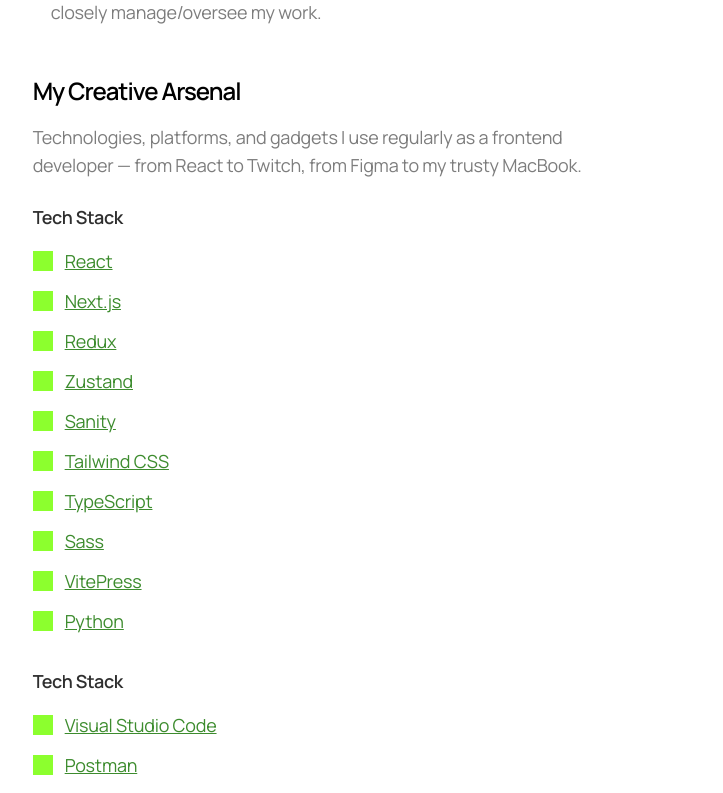
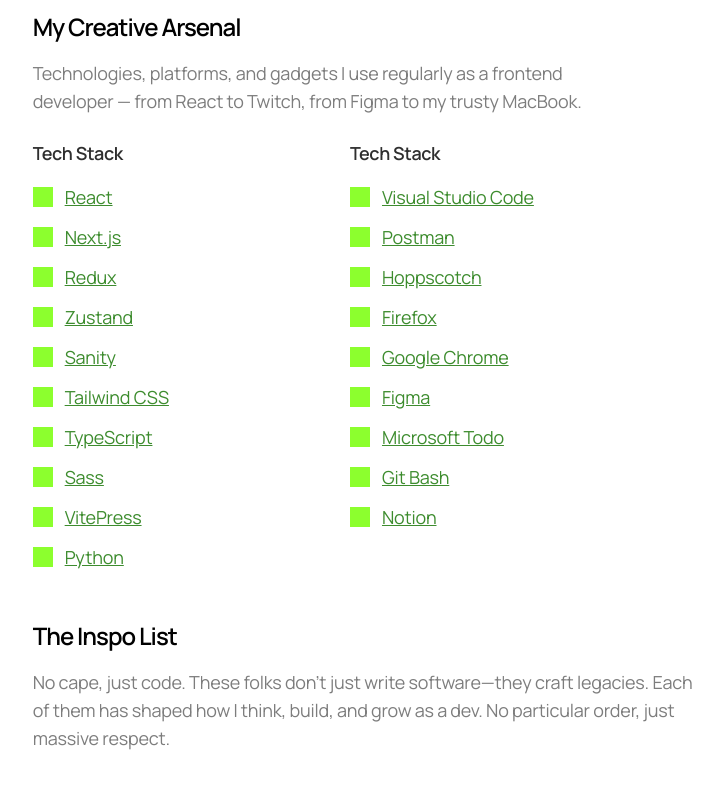
Before and after one commit to notRadioOpaque/heyismail.xyz, a SvelteKit app: page /about in a window 1280 px wide. Shown: the part 1400-2193 px from the top of the page, without its empty margins (414-1137 px from the left). Built offline with nearby package versions, Linux system fonts and the light colour scheme.

Commit message:
:art: refined About section layout for improved responsiveness and visual appeal by adjusting gap sizes and flex direction; optimized flexbox structure for better alignment of elements across different screen sizes.

```diff
--- a/src/routes/about/+page.svelte
+++ b/src/routes/about/+page.svelte
@@ -33,7 +33,7 @@
 	let selected: any = $state(null);
 </script>
 
-<div class="flex w-full flex-col gap-16 py-[70px]">
+<div class="flex w-full flex-col gap-8 py-[70px] md:gap-0">
 	<div class="flex flex-col items-center justify-center gap-2">
 		<div bind:this={subText} class="flex items-center gap-2">
 			<Dot size="sm" />
@@ -181,7 +181,7 @@
 					</p>
 				</div>
 
-				<div class="mt-6 flex w-full flex-col gap-8">
+				<div class="mt-6 flex w-full flex-col gap-8 md:flex-row">
 					<div class="flex w-full flex-col gap-4">
 						<h3
 							class="text-primary-text text-[18px] leading-[28px] font-semibold tracking-[-0.4px]"
```
